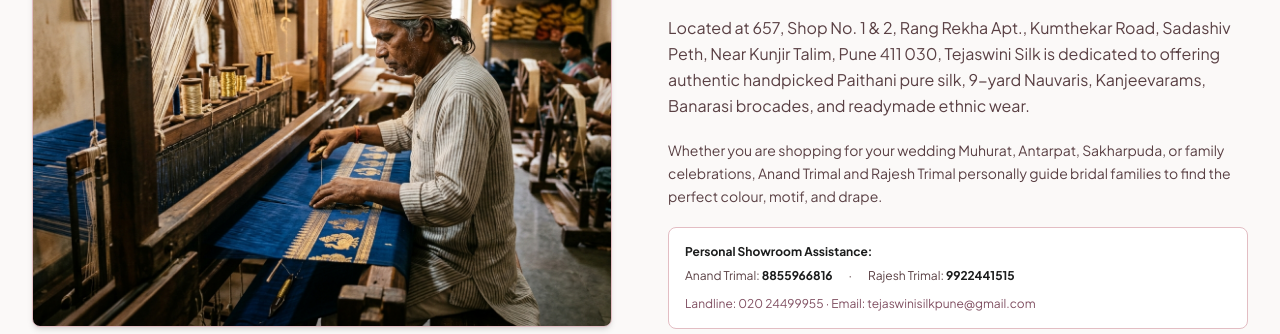
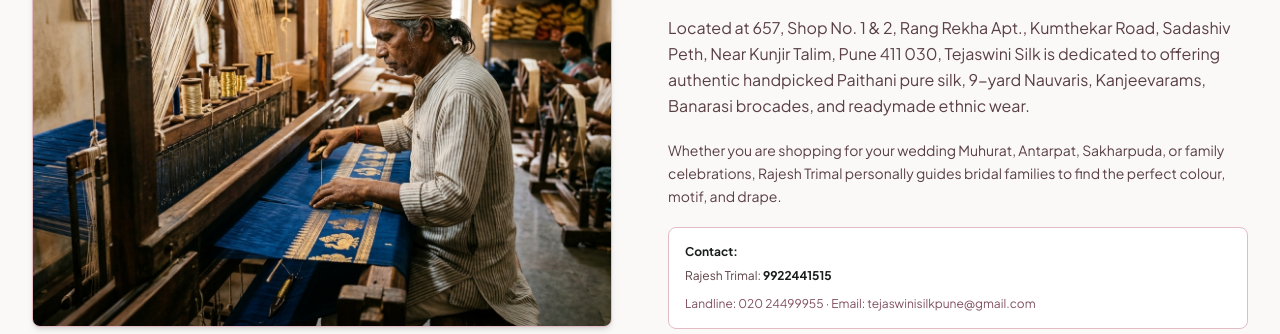
Before and after one commit to Kundbkle/tajaswini-silk-website, a React (Vite) app: page / in a window 1280 px wide. Shown: the part 3100-3434 px from the top of the page. Built offline with nearby package versions, Linux system fonts and the light colour scheme; no server answers; the database is empty; a web font is replaced by a local one.

Commit message:
Keep Rajesh as the only named contact

```diff
--- a/src/components/HeritageStory.tsx
+++ b/src/components/HeritageStory.tsx
@@ -56,15 +56,15 @@ export const HeritageStory: React.FC = () => {
             </p>
 
             <p className="text-sm text-[#5a4044] leading-relaxed">
-              Whether you are shopping for your wedding Muhurat, Antarpat, Sakharpuda, or family celebrations, Anand Trimal and Rajesh Trimal personally guide bridal families to find the perfect colour, motif, and drape.
+              Whether you are shopping for your wedding Muhurat, Antarpat, Sakharpuda, or family celebrations, Rajesh Trimal personally guides bridal families to find the perfect colour, motif, and drape.
             </p>
 
             {/* Direct Contact Card */}
             <div className="p-4 bg-white border border-[#e3bdc3] rounded-lg space-y-2 text-xs">
-              <div className="font-bold text-[#1b1c1c]">Personal Showroom Assistance:</div>
+              <div className="font-bold text-[#1b1c1c]">Contact:</div>
               <div className="flex flex-wrap items-center gap-4 text-[#5a4044]">
-                <span>Anand Trimal: <strong className="text-[#1b1c1c]">8855966816</strong></span>
-                <span>·</span>
+
+
                 <span>Rajesh Trimal: <strong className="text-[#1b1c1c]">9922441515</strong></span>
               </div>
               <div className="text-[#805062] pt-1">
```
